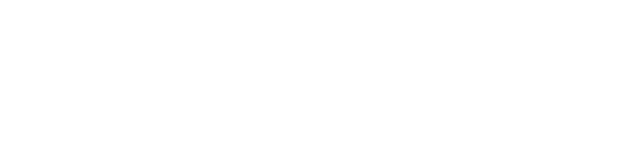
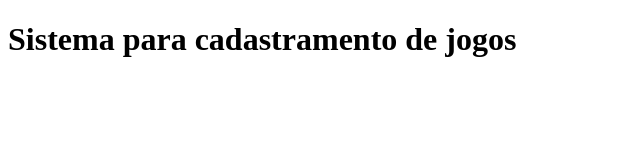
Before and after one commit to JoaoSoliver/sistema-cadastro-jogos, a plain HTML site: page index.html in a window 1280 px wide. Shown: the whole page, without its empty margins (0-640 px from the left). Drawn offline with Linux system fonts and the light colour scheme.

Commit message:
Uma simples correção no index

```diff
--- a/index.html
+++ b/index.html
@@ -3,9 +3,10 @@
 <head>
     <meta charset="UTF-8">
     <meta name="viewport" content="width=device-width, initial-scale=1.0">
-    <title>Sistema para cadastramento de jogos</title>
+    <title>Cadastra jogos</title>
 </head>
 <body>
+    <h1>Sistema para cadastramento de jogos</h1
 
 </body>
 </html>
```
